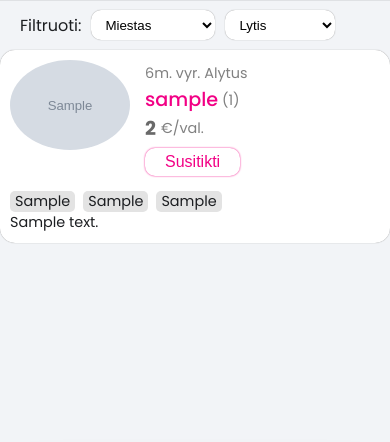
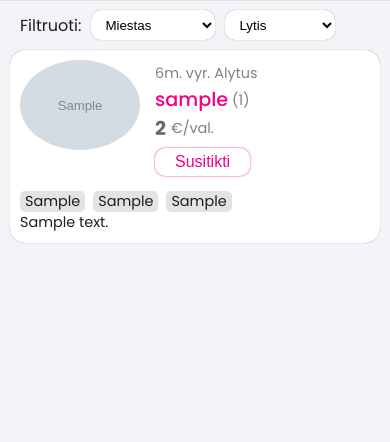
Before and after one commit to antivienas-lt/antivienas, a Django app: page / in a window 390 px wide. Shown: the part 60-502 px from the top of the page. Run offline with Django 5.2, Linux system fonts and the light colour scheme; tables that the repository leaves empty hold one stand-in row (values such as "Sample post"); grey boxes marked "Sample" are stand-in pictures; parts of the project's set-up code (start-up, migrations or seed data) failed here and were passed over.

Commit message:
style fixes

```diff
--- a/static/style.css
+++ b/static/style.css
@@ -162,12 +162,11 @@ textarea {
   flex-direction: column;
   gap: 15px;
   align-items: center;
+  padding: 0px 10px
 }
 .friend-card{
   display: flex;
-  flex-direction: column;
   gap: 15px;
-  margin: 10px;
   box-shadow: 0px 0px 1px 0px gray;
   border-radius: 15px;
   background-color: white;
@@ -175,8 +174,8 @@ textarea {
   max-width: 900px;
   width: 100%;
   position: relative;
-  margin: 0 15px;
   min-height: 150px;
+  align-items: center;
 }
 .friend-card .avatar-part{
   align-content: center;
@@ -185,7 +184,6 @@ textarea {
   gap: 15px;
 }
 .friend-card .info-part{
-  flex-grow: 1;
   min-width: 180px;
 }
 .friend-card .full-name{
@@ -1437,6 +1435,9 @@ body.map-modal-open {
   .friend-card{
     display: block;
   }
+  .friend-card .info-part{
+  min-width: auto;
+}
   .friend-card .likes-desc-container{
     margin-top: 15px;
   }
```
